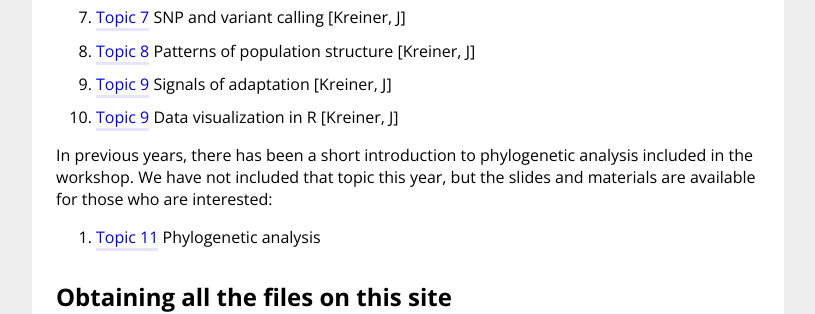
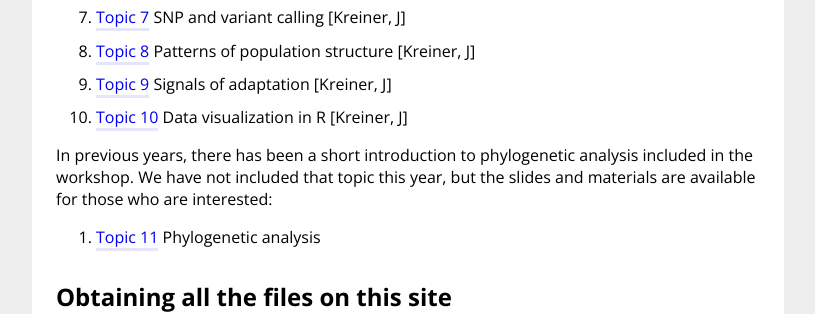
Before and after one commit to UBC-biol525D/UBC-biol525D.github.io, a Jekyll site: the page built from index.md, in a window 1280 px wide and 900 px high, scrolled down 1492 px. Shown: the part 154-468 px from the top of the window, without its empty margins (232-1047 px from the left). Built offline with Jekyll 4.4.1, drawn with Linux system fonts in a browser that asks for light colours.

Commit message:
Update index.md

```diff
--- a/index.md
+++ b/index.md
@@ -52,7 +52,7 @@ To get up to speed on working with a Unix system, take a look at the [unix help]
 7. [Topic 7](./Topic_7/) SNP and variant calling [Kreiner, J]
 8. [Topic 8](./Topic_8/) Patterns of population structure [Kreiner, J]
 9. [Topic 9](./Topic_8/) Signals of adaptation [Kreiner, J]
-10. [Topic 9](./Topic_12/) Data visualization in R [Kreiner, J]
+10. [Topic 10](./Topic_12/) Data visualization in R [Kreiner, J]
 
 In previous years, there has been a short introduction to phylogenetic analysis included in the workshop. We have not included that topic this year, but the slides and materials are available for those who are interested:
 
```
